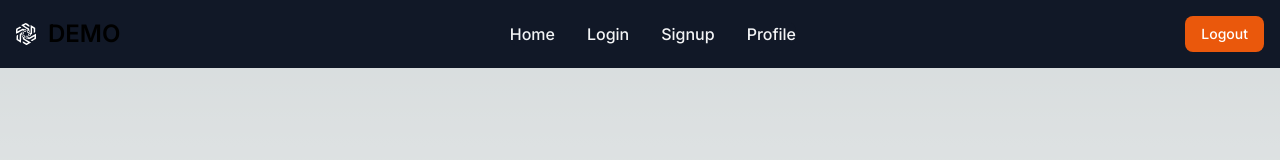
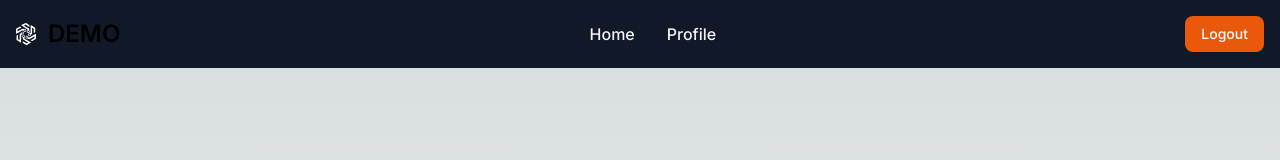
Before and after one commit to Ech0ke/NextJS-Authentication, a Next.js app: page /profile/1 in a window 1280 px wide. Shown: the top 160 px of the page. Built offline with nearby package versions, Linux system fonts and the light colour scheme.

Commit message:
Made navbar render dymnamically based on the url path

```diff
--- a/src/components/Nav.tsx
+++ b/src/components/Nav.tsx
@@ -39,21 +39,36 @@ function Nav() {
     }
   };
 
+  const handleLogin = () => {
+    router.push("/login");
+  };
+
   return (
     <>
       <Toaster />
       <nav className="bg-gray-900 border-gray-200">
-        <div className="max-w-screen-xl flex flex-wrap items-center justify-between mx-auto p-4">
+        <div className=" flex flex-wrap items-center justify-between mx-0 p-4">
           <div className="flex items-center">
             <Image src={Logo} className="h-8 w-5 mr-3" alt="App Logo" />
             <span className="self-center text-2xl font-semibold whitespace-nowrap dark:text-white">
               DEMO
             </span>
           </div>
+
+          {pathname === "/login" || pathname === "/signup" ? (
+            <button
+              type="button"
+              className="text-white bg-orange-600 hover:bg-orange-700 focus:outline-none focus:ring-0 font-medium rounded-lg text-sm px-4 py-2 text-center mr-3 md:mr-0"
+              onClick={handleLogin}
+            >
+              Login
+            </button>
+          ) : (
+            <>
               <div className="flex md:order-2">
                 <button
                   type="button"
-              className="text-white bg-orange-600 hover:bg-orange-700 focus:outline-none focus:ring-0 font-medium rounded-lg text-sm px-4 py-2 text-center mr-3 md:mr-0"
+                  className="text-white bg-orange-600 hover:bg-orange-700 focus:outline-none focus:ring-0 font-medium rounded-lg text-sm px-4 py-2 text-center mr-3 md:mx-0"
                   onClick={handleLogout}
                 >
                   Logout
@@ -103,32 +118,7 @@ function Nav() {
                       Home
                     </Link>
                   </li>
-              <li>
-                <Link
-                  href="/login"
-                  className={`${
-                    pathname === "/login"
-                      ? "text-orange-500"
-                      : " hover:underline text-gray-100"
-                  }`}
-                  aria-current="page"
-                >
-                  Login
-                </Link>
-              </li>
-              <li>
-                <Link
-                  href="/signup"
-                  className={`${
-                    pathname === "/signup"
-                      ? "text-orange-500"
-                      : " hover:underline text-gray-100"
-                  }`}
-                  aria-current="page"
-                >
-                  Signup
-                </Link>
-              </li>
+
                   <li>
                     <Link
                       href="/profile"
@@ -144,6 +134,8 @@ function Nav() {
                   </li>
                 </ul>
               </div>
+            </>
+          )}
         </div>
       </nav>
     </>
```
Lines whose indentation alone changed are shown as unchanged.
